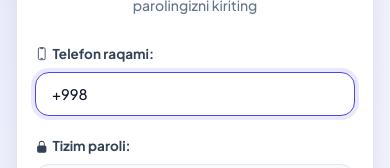
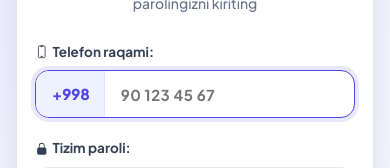
Before and after one commit to Abdulaziz701UZB/Frontend-Backend-Exam, a React (Vite) app in the folder frontend/: page /login in a window 390 px wide. Shown: the part 294-462 px from the top of the page. Built offline with nearby package versions, Linux system fonts and the light colour scheme; no server answers.

Commit message:
Fix phone input Backspace formatting bug with static prefix badge +998 and add strict 9-digit completeness validation alert

```diff
--- a/frontend/src/pages/Login/Login.css
+++ b/frontend/src/pages/Login/Login.css
@@ -167,6 +167,47 @@
 }
 
 .login-form-select,
+.login-phone-input-group {
+  display: flex;
+  align-items: center;
+  border-radius: 14px;
+  border: 1.5px solid #e2e8f0;
+  background: #f8fafc;
+  transition: all 0.2s ease;
+  overflow: hidden;
+}
+
+.login-phone-input-group:focus-within {
+  background: #ffffff;
+  border-color: #4f46e5;
+  box-shadow: 0 0 0 4px rgba(79, 70, 229, 0.12);
+}
+
+.phone-prefix-badge {
+  padding: 12px 14px 12px 16px;
+  font-size: 15px;
+  font-weight: 800;
+  color: #4f46e5;
+  background: #eef2ff;
+  border-right: 1.5px solid #e0e7ff;
+  user-select: none;
+  display: inline-flex;
+  align-items: center;
+}
+
+.login-phone-input-field {
+  flex: 1;
+  border: none;
+  background: transparent;
+  padding: 12px 16px;
+  font-size: 15px;
+  font-weight: 700;
+  color: #0f172a;
+  outline: none;
+  font-family: inherit;
+  letter-spacing: 0.5px;
+}
+
 .login-form-input {
   width: 100%;
   padding: 12px 16px;
--- a/frontend/src/pages/Login/Login.jsx
+++ b/frontend/src/pages/Login/Login.jsx
@@ -17,20 +17,21 @@ const Login = () => {
   const navigate = useNavigate();
   const { login, authError } = useEduAuth();
 
-  const [identifier, setIdentifier] = useState("+998 ");
+  const [phoneDigits, setPhoneDigits] = useState("");
   const [password, setPassword] = useState("");
   const [showPassword, setShowPassword] = useState(false);
   const [isLoading, setIsLoading] = useState(false);
+  const [localError, setLocalError] = useState("");
 
-  const formatUzPhone = (val) => {
-    let digits = val.replace(/\D/g, "");
+  const format9DigitsOnly = (input) => {
+    let digits = input.replace(/\D/g, "");
     if (digits.startsWith("998")) {
       digits = digits.slice(3);
     }
     digits = digits.slice(0, 9);
 
-    let res = "+998";
-    if (digits.length > 0) res += " " + digits.slice(0, 2);
+    let res = "";
+    if (digits.length > 0) res += digits.slice(0, 2);
     if (digits.length > 2) res += " " + digits.slice(2, 5);
     if (digits.length > 5) res += " " + digits.slice(5, 7);
     if (digits.length > 7) res += " " + digits.slice(7, 9);
@@ -38,27 +39,33 @@ const Login = () => {
   };
 
   const handlePhoneChange = (e) => {
-    const formatted = formatUzPhone(e.target.value);
-    setIdentifier(formatted);
-  };
-
-  const handlePhoneFocus = () => {
-    if (!identifier || identifier.trim() === "") {
-      setIdentifier("+998 ");
-    }
+    setLocalError("");
+    const formatted = format9DigitsOnly(e.target.value);
+    setPhoneDigits(formatted);
   };
 
   const handleLoginSubmit = (e) => {
     e.preventDefault();
+    setLocalError("");
+
+    const cleanDigits = phoneDigits.replace(/\D/g, "");
+    if (cleanDigits.length < 9) {
+      setLocalError("Iltimos, 9 xonali telefon raqamingizni to'liq kiriting! (masalan: 90 123 45 67)");
+      return;
+    }
+
+    const fullPhone = `+998 ${phoneDigits.trim()}`;
     setIsLoading(true);
     setTimeout(() => {
-      const success = login(identifier, password);
+      const success = login(fullPhone, password);
       setIsLoading(false);
       if (success) {
         navigate("/");
       }
     }, 350);
   };
+
+  const activeErrorMessage = localError || authError;
 
   return (
     <div className="login-page-wrapper">
@@ -73,10 +80,10 @@ const Login = () => {
           </p>
         </div>
 
-        {authError && (
+        {activeErrorMessage && (
           <div className="login-alert-error">
             <HiExclamationCircle className="alert-icon" />
-            <span>{authError}</span>
+            <span>{activeErrorMessage}</span>
           </div>
         )}
 
@@ -86,15 +93,15 @@ const Login = () => {
               <HiOutlineDevicePhoneMobile className="inline-icon-xs" />
               Telefon raqami:
             </label>
-            <div className="login-input-wrap">
+            <div className="login-phone-input-group">
+              <span className="phone-prefix-badge">+998</span>
               <input
                 type="tel"
-                className="login-form-input"
-                placeholder="+998 90 123 45 67"
-                value={identifier}
+                className="login-phone-input-field"
+                placeholder="90 123 45 67"
+                value={phoneDigits}
                 onChange={handlePhoneChange}
-                onFocus={handlePhoneFocus}
-                maxLength={17}
+                maxLength={12}
                 required
                 autoFocus
               />
@@ -112,7 +119,10 @@ const Login = () => {
                 className="login-form-input"
                 placeholder="Parolingizni kiriting"
                 value={password}
-                onChange={(e) => setPassword(e.target.value)}
+                onChange={(e) => {
+                  setLocalError("");
+                  setPassword(e.target.value);
+                }}
                 required
               />
               <button
```
